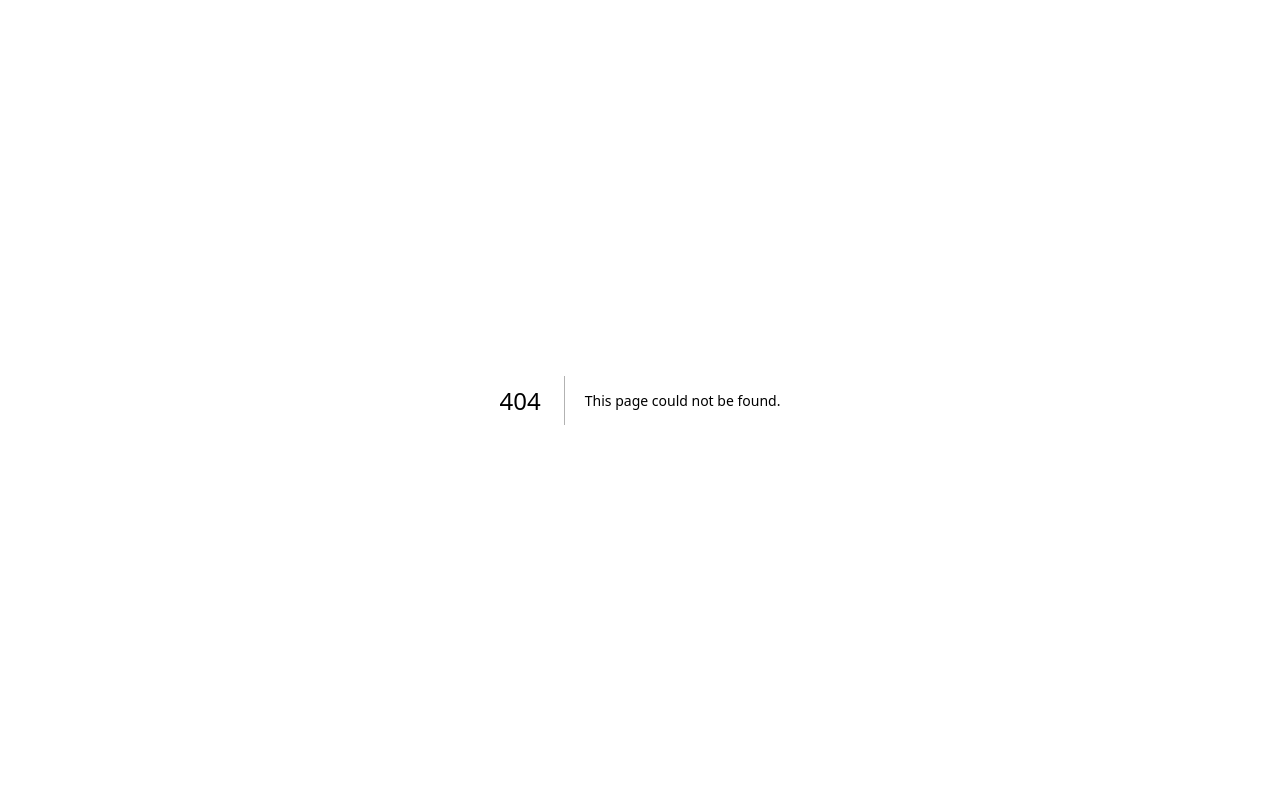
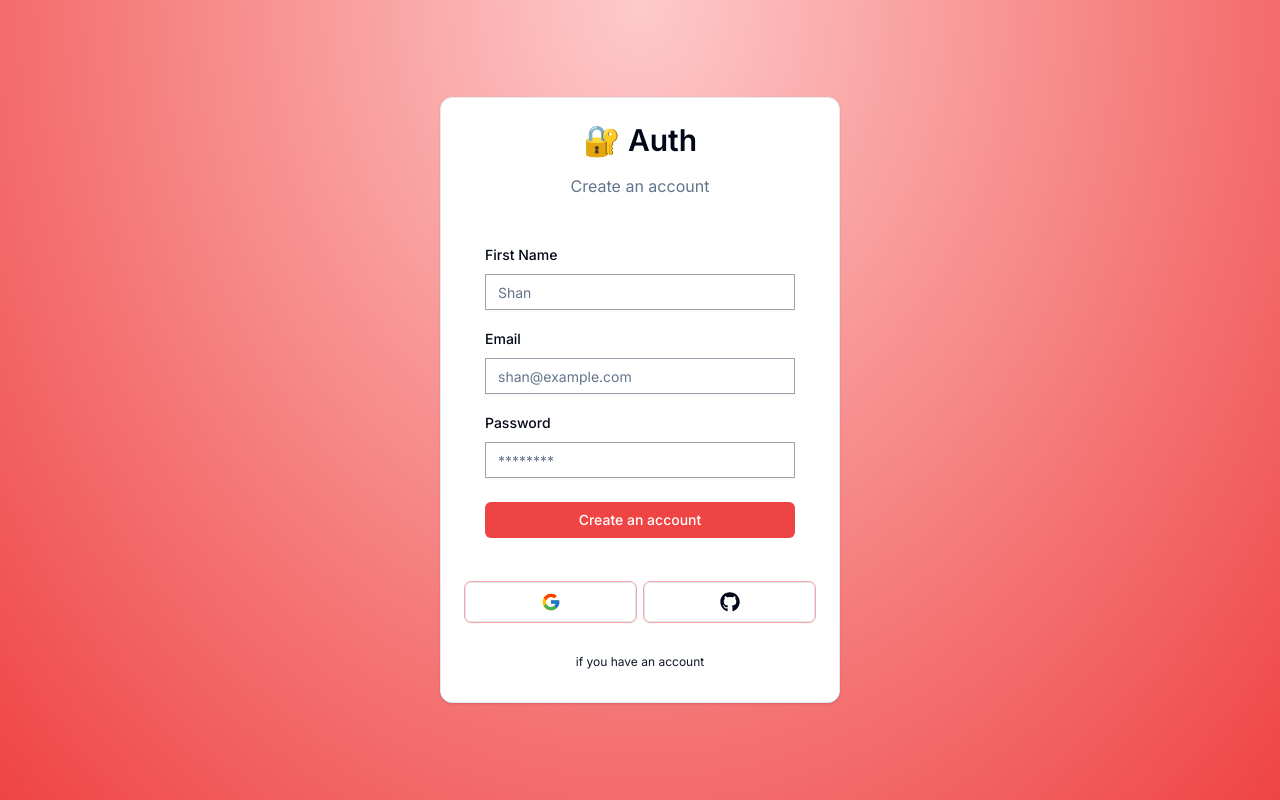
Before and after one commit to shankaraswal/nextjs-cwa, a Next.js app: page /auth/user-registration in a window 1280 px wide. Before the commit this address had no page. Built offline with nearby package versions, Linux system fonts and the light colour scheme.

Commit message:
added: user registration form

```diff
--- /dev/null
+++ b/actions/user-registration.ts
@@ -0,0 +1,13 @@
+"use server";
+import * as z from "zod";
+import { RegistrationSchema } from "@/schemas";
+
+export const registrationActions = async (
+  data: z.infer<typeof RegistrationSchema>
+) => {
+  const validateLoginForm = RegistrationSchema.safeParse(data);
+  if (!validateLoginForm.success) {
+    return { error: "Invalid credentials !" };
+  }
+  return { success: "Successfuly registered !" };
+};
--- a/app/auth/login/page.tsx
+++ b/app/auth/user-login/page.tsx
@@ -1,4 +1,4 @@
-import { LoginForm } from "@/components/auth/login-form";
+import { LoginForm } from "@/components/auth/user-login";
 
 const Loginpage = () => {
   return (
--- /dev/null
+++ b/app/auth/user-registration/page.tsx
@@ -0,0 +1,11 @@
+import { UserRegistrationForm } from "@/components/auth/user-registration";
+
+const UserRegistration = () => {
+  return (
+    <div className="w-full h-full flex justify-center items-center">
+      <UserRegistrationForm />
+    </div>
+  );
+};
+
+export default UserRegistration;
--- a/components/auth/login-form.tsx
+++ b/components/auth/user-login.tsx
@@ -18,7 +18,7 @@ import { CardWrapper } from "@/components/auth/card-wrapper";
 import { Button } from "@/components/ui/button";
 import { FormError } from "@/components/form-error";
 import { FormSuccess } from "@/components/form-success";
-import { loginActions } from "@/actions/login";
+import { loginActions } from "@/actions/user-login";
 
 export const LoginForm = () => {
   const [errorMsg, setErrorMsg] = useState<string | undefined>("");
@@ -47,7 +47,7 @@ export const LoginForm = () => {
     <CardWrapper
       headerLabel="Welcome to login page"
       backButtonLabel="Don't have an account"
-      backButtonHref="/auth/login"
+      backButtonHref="/auth/user-registration"
       showSocialLogin={true}
     >
       <div className="flex items-center p-5">
--- /dev/null
+++ b/components/auth/user-registration.tsx
@@ -0,0 +1,138 @@
+"use client";
+
+import { useTransition, useState } from "react";
+import { useForm } from "react-hook-form";
+import * as z from "zod";
+import { zodResolver } from "@hookform/resolvers/zod";
+import { RegistrationSchema } from "@/schemas/index";
+import {
+  Form,
+  FormControl,
+  FormItem,
+  FormField,
+  FormLabel,
+  FormMessage,
+} from "@/components/ui/form";
+import { Input } from "@/components/ui/input";
+import { CardWrapper } from "@/components/auth/card-wrapper";
+import { Button } from "@/components/ui/button";
+import { FormError } from "@/components/form-error";
+import { FormSuccess } from "@/components/form-success";
+import { loginActions } from "@/actions/user-login";
+
+export const UserRegistrationForm = () => {
+  const [errorMsg, setErrorMsg] = useState<string | undefined>("");
+  const [successMsg, setSuccessMsg] = useState<string | undefined>("");
+  const [isPending, startTransition] = useTransition();
+  const form = useForm<z.infer<typeof RegistrationSchema>>({
+    resolver: zodResolver(RegistrationSchema),
+    defaultValues: {
+      email: "",
+      password: "",
+      name: "",
+    },
+  });
+  const registrationSubmit = async (
+    data: z.infer<typeof RegistrationSchema>
+  ) => {
+    setErrorMsg("");
+    setSuccessMsg("");
+
+    startTransition(() => {
+      loginActions(data).then((response) => {
+        setErrorMsg(response.error);
+        setSuccessMsg(response.success);
+      });
+    });
+  };
+
+  return (
+    <CardWrapper
+      headerLabel="Create an account"
+      backButtonLabel="if you have an account"
+      backButtonHref="/auth/user-login"
+      showSocialLogin={true}
+    >
+      <div className="flex items-center p-5">
+        <Form {...form}>
+          <form
+            onSubmit={form.handleSubmit(registrationSubmit)}
+            className="space-y-6 w-full"
+          >
+            <div className="space-y-4">
+              <FormField
+                control={form.control}
+                name="name"
+                render={({ field }) => (
+                  <FormItem>
+                    <FormLabel className="text-black-600">First Name</FormLabel>
+                    <FormControl className="flex text-left border border-gray-400 rounded-none">
+                      <Input
+                        {...field}
+                        disabled={isPending}
+                        type="text"
+                        placeholder="Shan"
+                        className="w-full"
+                      />
+                    </FormControl>
+                    <FormMessage>
+                      {form.formState.errors.fname?.message}
+                    </FormMessage>
+                  </FormItem>
+                )}
+              />
+
+              <FormField
+                control={form.control}
+                name="email"
+                render={({ field }) => (
+                  <FormItem>
+                    <FormLabel className="text-black-600">Email</FormLabel>
+                    <FormControl className="flex text-left border border-gray-400 rounded-none">
+                      <Input
+                        {...field}
+                        disabled={isPending}
+                        type="email"
+                        placeholder="shan@example.com"
+                        className="w-full"
+                      />
+                    </FormControl>
+                    <FormMessage>
+                      {form.formState.errors.email?.message}
+                    </FormMessage>
+                  </FormItem>
+                )}
+              />
+              <FormField
+                control={form.control}
+                name="password"
+                render={({ field }) => (
+                  <FormItem>
+                    <FormLabel className="text-black-600">Password</FormLabel>
+                    <FormControl className="flex text-left border border-gray-400 rounded-none">
+                      <Input
+                        {...field}
+                        disabled={isPending}
+                        type="password"
+                        placeholder="********"
+                        className="w-full"
+                      />
+                    </FormControl>
+                    <FormMessage>
+                      {form.formState.errors.password?.message}
+                    </FormMessage>
+                  </FormItem>
+                )}
+              />
+            </div>
+            <FormError message={errorMsg} />
+            <FormSuccess message={successMsg} />
+            <Button variant="shan" type="submit" className="w-full">
+              Create an account
+            </Button>
+          </form>
+        </Form>
+      </div>
+    </CardWrapper>
+  );
+};
--- a/schemas/index.ts
+++ b/schemas/index.ts
@@ -9,7 +9,17 @@ export const LoginSchema = z.object({
   }),
 });
 
-export const RegisterSchema = z.object({
-  email: z.string().email(),
-  password: z.string().min(8),
+export const RegistrationSchema = z.object({
+  name: z.string().min(3, {
+    message: "First Name must be at least 3 characters long",
+  }),
+  // lname: z.string().min(3, {
+  //   message: "Last Name must be at least 3 characters long",
+  // }),
+  email: z.string().email({
+    message: "Invalid email address",
+  }),
+  password: z.string().min(6, {
+    message: "Password must be at least 6 characters",
+  }),
 });
```
Also changed, not shown: actions/user-login.ts (renamed from actions/login.ts).
